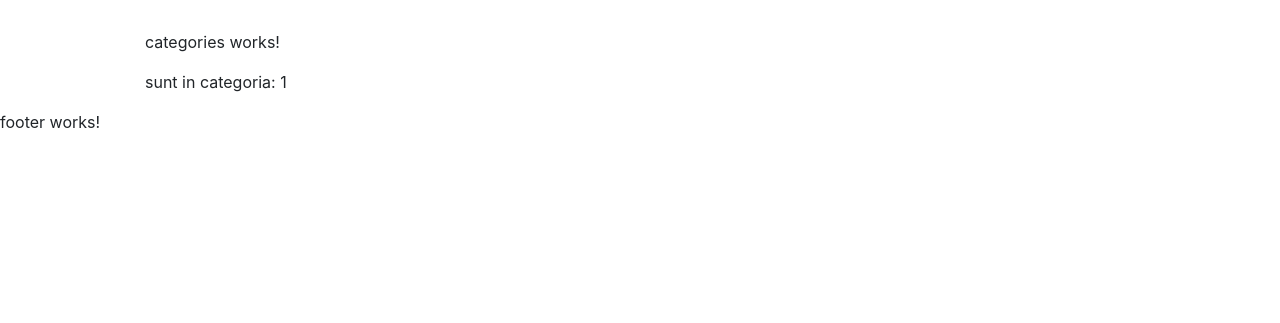
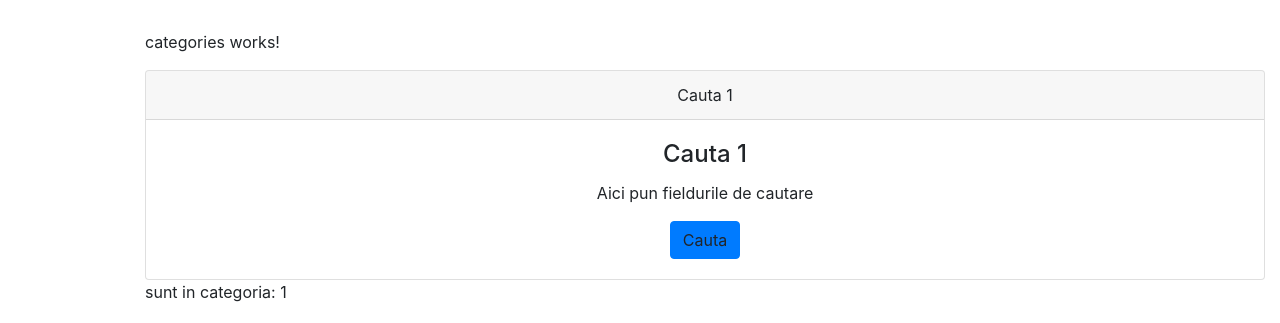
Before and after one commit to tdinu78/project2, an Angular app in the folder frontend/: page /category/1 in a window 1280 px wide. Shown: the part 149-472 px from the top of the page. Built offline with nearby package versions, Linux system fonts and the light colour scheme; no server answers; what angular-bootstrap-md would draw is missing.

Commit message:
search frame started

```diff
--- a/frontend/src/app/app.module.ts
+++ b/frontend/src/app/app.module.ts
@@ -11,6 +11,7 @@ import { FooterComponent } from './footer/footer.component';
 import { HomeComponent } from './home/home.component';
 import { CategoriesComponent } from './categories/categories.component';
 import { AppRoutingModule } from './app-routing.module';
+import { SearchfrmComponent } from './searchfrm/searchfrm.component';
 
 
 @NgModule({
@@ -21,7 +22,8 @@ import { AppRoutingModule } from './app-routing.module';
     NavItemExtraComponent,
     FooterComponent,
     HomeComponent,
-    CategoriesComponent
+    CategoriesComponent,
+    SearchfrmComponent
   ],
   imports: [
     BrowserModule,
--- a/frontend/src/app/categories/categories.component.html
+++ b/frontend/src/app/categories/categories.component.html
@@ -3,5 +3,6 @@
 </p>
 
 <p>
+  <app-searchfrm></app-searchfrm>
   sunt in categoria: {{ category }}
 </p>
--- a/frontend/src/app/categories/categories.component.ts
+++ b/frontend/src/app/categories/categories.component.ts
@@ -1,6 +1,7 @@
 import { Component, OnInit, Input } from '@angular/core';
 import { NavItem } from '../navbar/navitem.model';
 import { ActivatedRoute } from '@angular/router';
+import { SearchfrmComponent } from '../searchfrm/searchfrm.component';
 
 @Component({
   selector: 'app-categories',
--- /dev/null
+++ b/frontend/src/app/searchfrm/searchfrm.component.html
@@ -0,0 +1,8 @@
+<div class="card text-center">
+    <div class="card-header primary-color white-text">Cauta {{ category }}</div>
+    <div class="card-body">
+        <h4 class="card-title">Cauta {{ category }}</h4>
+        <p class="card-text">Aici pun fieldurile de cautare</p>
+        <a class="btn btn-primary">Cauta</a>
+    </div>
+</div>
```
Also changed, not shown: frontend/src/app/searchfrm/searchfrm.component.ts (added, +11 -0 lines), frontend/src/app/searchfrm/searchfrm.component.scss (added), 1 other file (tests, documents, lock files or other folders).
